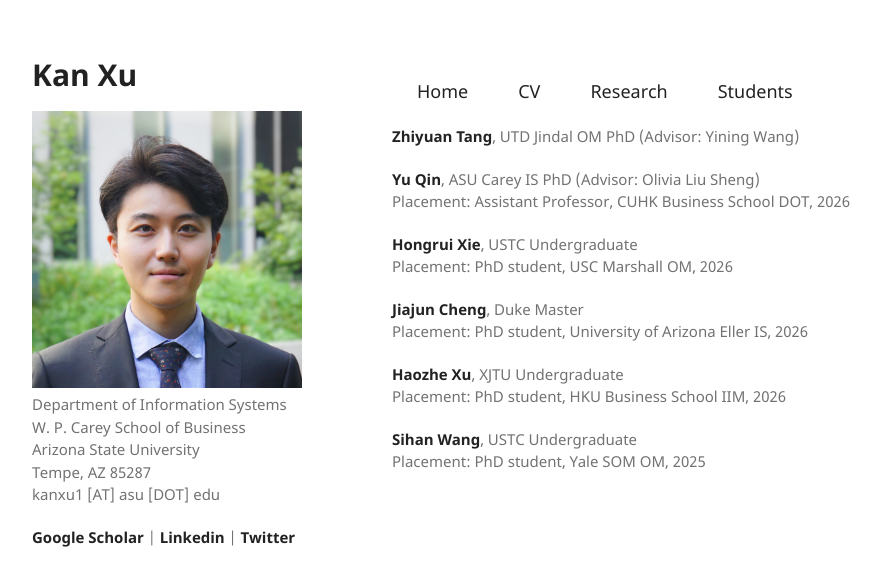
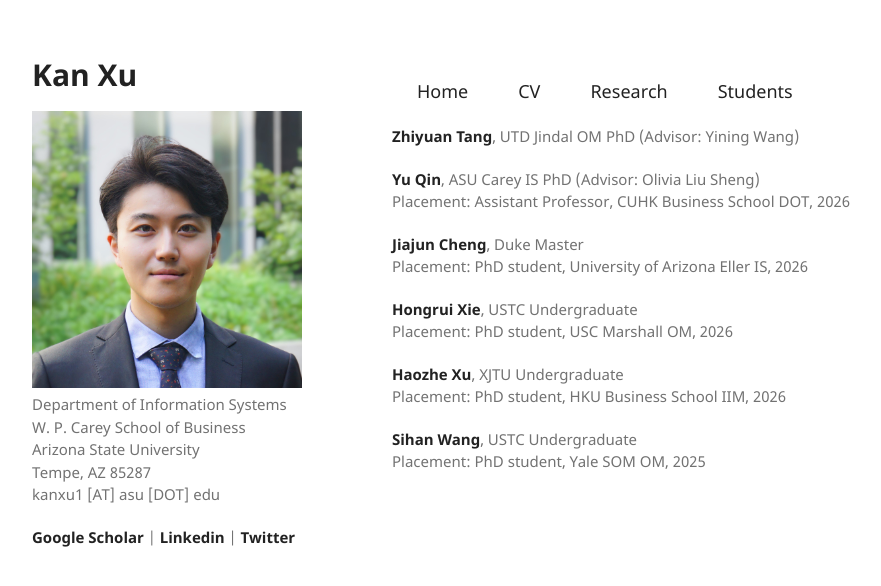
Before and after one commit to kanxu526/kanxu526.github.io, a Jekyll site: the page built from student.md, in a window 1280 px wide. Shown: the top 586 px of the page, without its empty margins (178-1059 px from the left). Built offline with Jekyll 4.4.1, drawn with Linux system fonts in a browser that asks for light colours.

Commit message:
Update student.md

```diff
--- a/student.md
+++ b/student.md
@@ -15,12 +15,12 @@ layout: default
 Placement: Assistant Professor, CUHK Business School DOT, 2026
 </p>
 
+<p><a href="">Jiajun Cheng</a>, Duke Master<br>
+Placement: PhD student, University of Arizona Eller IS, 2026
+</p>
+
 <p><a href="">Hongrui Xie</a>, USTC Undergraduate<br>
 Placement: PhD student, USC Marshall OM, 2026
-</p>
-
-<p><a href="">Jiajun Cheng</a>, Duke Master<br>
-Placement: PhD student, University of Arizona Eller IS, 2026
 </p>
 
 <p><a href="">Haozhe Xu</a>, XJTU Undergraduate<br>
```
